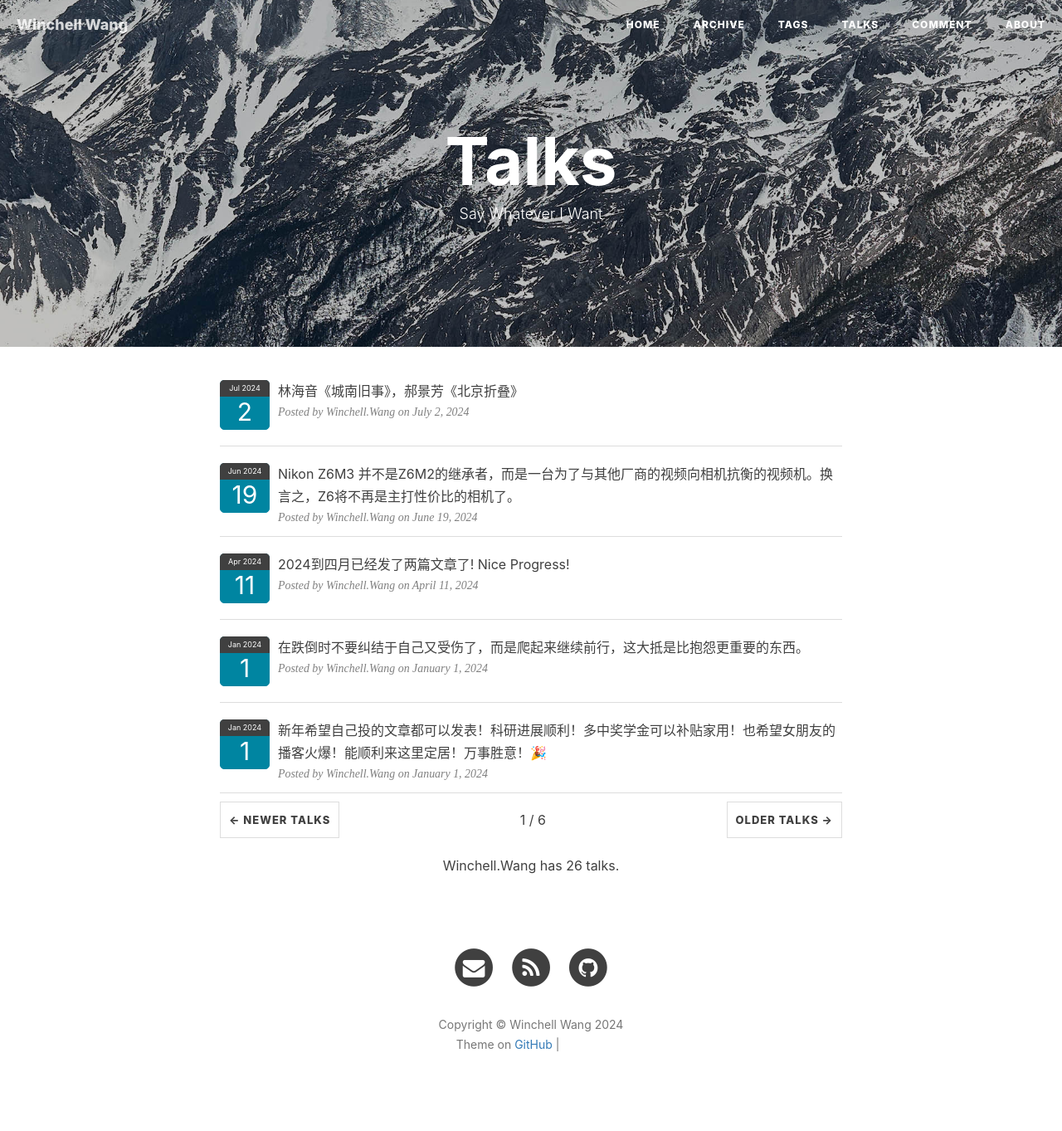
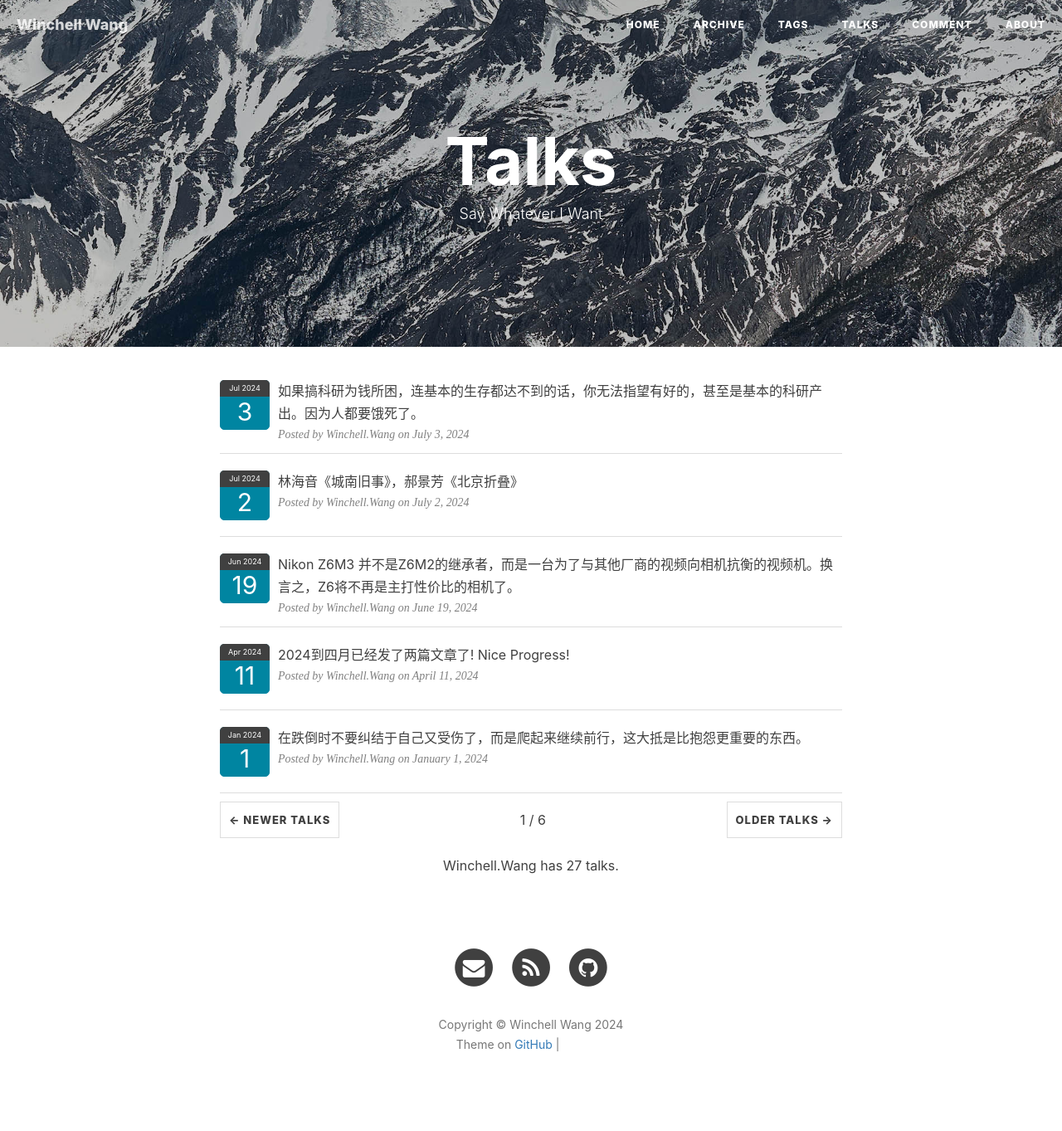
Before and after one commit to WinchellWang/winchellwang.github.io, a Jekyll site: the page built from 3talk.html, in a window 1280 px wide. Shown: the whole page at 83% size. Built offline with Jekyll 4.4.1, drawn with Linux system fonts in a browser that asks for light colours; nearby versions of some CDN libraries; comment, search, counter and statistics services are not loaded; grey boxes are pictures that could not be loaded.

Commit message:
new talk

```diff
--- a/_data/talks.yml
+++ b/_data/talks.yml
@@ -1,6 +1,9 @@
 # Template
 # - mytalk: ""
 #   talkdate: "2023-05"
+
+- mytalk: "如果搞科研为钱所困，连基本的生存都达不到的话，你无法指望有好的，甚至是基本的科研产出。因为人都要饿死了。"
+  talkdate: "2024-07-03"
 
 - mytalk: "林海音《城南旧事》，郝景芳《北京折叠》"
   talkdate: "2024-07-02"
```
